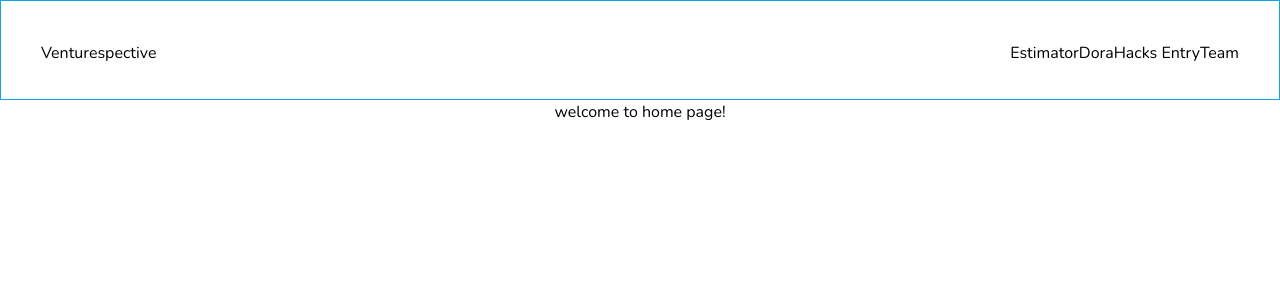
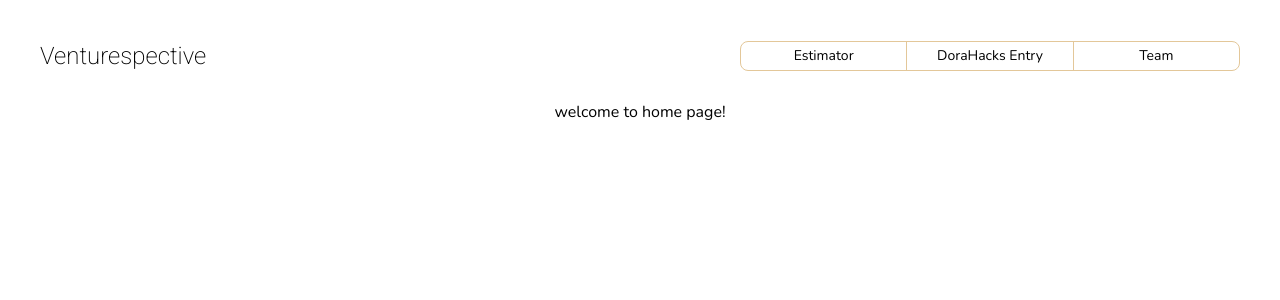
Before and after one commit to jayvakil-bc/UOFTHacks, a React (Vite) app in the folder frontend/: page / in a window 1280 px wide. Shown: the top 300 px of the page. Built offline with nearby package versions, Linux system fonts and the light colour scheme.

Commit message:
Completed navigation bar

```diff
--- a/frontend/index.html
+++ b/frontend/index.html
@@ -6,7 +6,7 @@
     <meta name="viewport" content="width=device-width, initial-scale=1.0" />
     <link rel="preconnect" href="https://fonts.googleapis.com">
     <link rel="preconnect" href="https://fonts.gstatic.com" crossorigin>
-    <link href="https://fonts.googleapis.com/css2?family=Nunito:ital,wght@0,200..1000;1,200..1000&display=swap" rel="stylesheet">
+    <link href="https://fonts.googleapis.com/css2?family=Nunito:ital,wght@0,200..1000;1,200..1000&family=Roboto:ital,wght@0,100..900;1,100..900&display=swap" rel="stylesheet">
     <title>Vite + React + TS</title>
   </head>
   <body>
--- a/frontend/src/App.tsx
+++ b/frontend/src/App.tsx
@@ -1,6 +1,8 @@
 import { Routes, Route } from 'react-router-dom';
 import Navbar from './components/Navbar';
 import HomePage from "./pages/Home";
+import TeamPage from "./pages/Team";
+import HackPage from "./pages/Dorahacks";
 
 import './App.css'
 
@@ -11,6 +13,8 @@ function App() {
       <Navbar />
       <Routes>
         <Route path="/" element={<HomePage />} />
+        <Route path="/team" element={<TeamPage />} />
+        <Route path="/dorahacks" element={<HackPage />} />
       </Routes>
     </div>
 
--- a/frontend/src/components/Navbar.tsx
+++ b/frontend/src/components/Navbar.tsx
@@ -1,22 +1,38 @@
 import React from 'react'
+import { Link } from 'react-router-dom';
 
 function Navbar() {
+
+
+
   return (
-    <div className="w-full h-[100px] border border-sky-500">
+    <div className="w-full h-[100px]">
 
       <div className="flex flex-row justify-between p-10 ">
 
         {/* Logo */}
-        <div>
+        <div className="font-logo font-extralight text-2xl" >
           Venturespective
         </div>
 
-        {/* Buttons */}
-        <div>
-          <ul className="flex flex-row">
-            <li> Estimator</li>
-            <li> DoraHacks Entry</li>
-            <li> Team </li>
+        {/* Links */}
+        <div className="flex justify-center items-center text-sm">
+          <ul className="w-[500px] flex flex-row justify-evenly items-center text-center border rounded-lg border-cream">
+          <li className="flex-1 border-r border-cream py-1">
+              <Link to="/" className="hover:underline">
+                Estimator
+              </Link>
+            </li>
+            <li className="flex-1 border-r border-cream py-1">
+              <Link to="/dorahacks" className="hover:underline">
+                DoraHacks Entry
+              </Link>
+            </li>
+            <li className="flex-1 py-1">
+              <Link to="/team" className="hover:underline">
+                Team
+              </Link>
+            </li>
           </ul>
         </div>
 
--- /dev/null
+++ b/frontend/src/pages/Dorahacks.tsx
@@ -0,0 +1,11 @@
+import React from 'react'
+
+function Dorahacks() {
+  return (
+    <div>
+      Hello from DoraHacks page!
+    </div>
+  )
+}
+
+export default Dorahacks
--- /dev/null
+++ b/frontend/src/pages/Team.tsx
@@ -0,0 +1,11 @@
+import React from 'react'
+
+function Team() {
+  return (
+    <div>
+      Hello from team page!
+    </div>
+  )
+}
+
+export default Team
--- a/frontend/tailwind.config.js
+++ b/frontend/tailwind.config.js
@@ -5,6 +5,7 @@ module.exports = {
     extend: {
       fontFamily: {
         sans: ['Nunito', 'sans-serif'],
+        logo: ['Roboto', 'sans-serif']
       },
       colors: {
         beige : '#FFFBF4',
```
